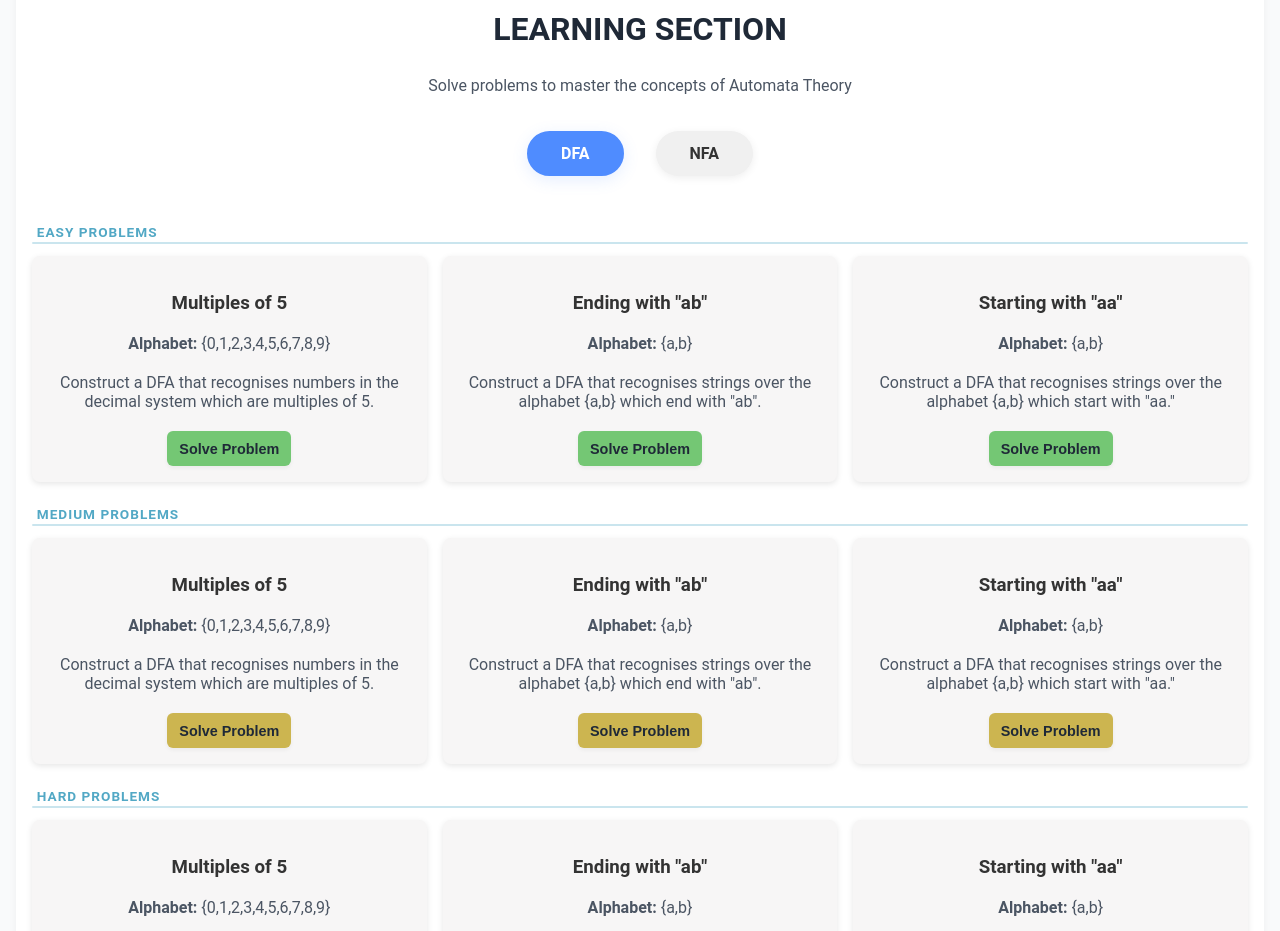
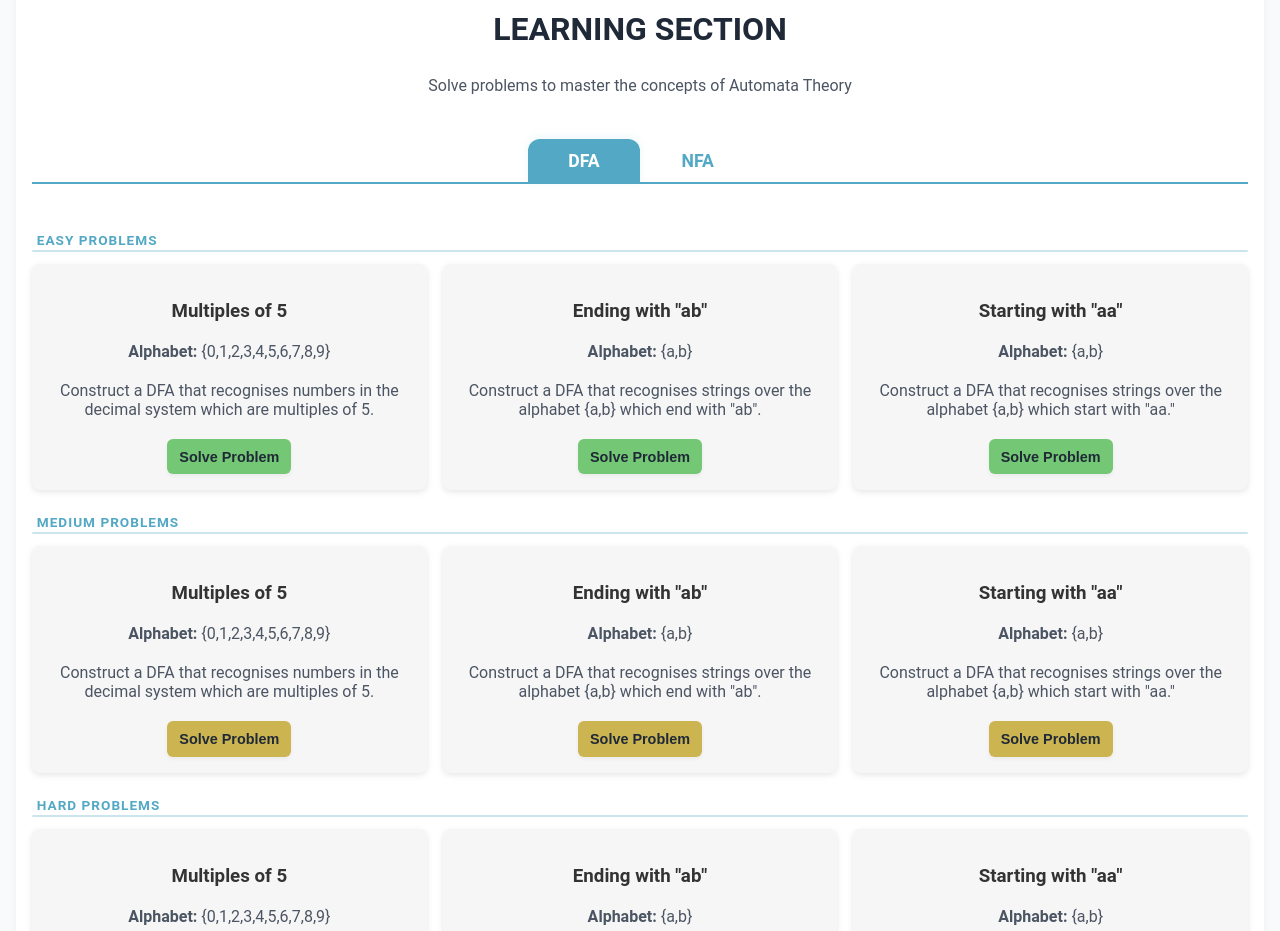
Before and after one commit to egeorgosoulis/finite-automata-web, a website: page index.html in a window 1280 px wide. Shown: the part 900-1831 px from the top of the page. Drawn offline with Linux system fonts and the light colour scheme.

Commit message:
style: center dfa/nfa options on learning section

```diff
--- a/style.css
+++ b/style.css
@@ -259,37 +259,44 @@ button {
     transition: all 0.2s ease-in-out;
 }
 
-/* Center the learning toggle group */
+/* epiloges gia DFA/NFA apo learning section */
 .toggle-group-learning {
     display: flex;
     justify-content: center;
-    align-items: center;
-    gap: 2rem;
-    margin: 1.5rem 0;
+    align-items: flex-end;
+    gap: 0;
+    margin: 2rem 0 1.5rem 0;
+    border-bottom: 2px solid var(--accent-color);
+    width: 100%;
 }
 
-/* Style radio buttons and labels */
 .toggle-group-learning input[type="radio"] {
     display: none;
 }
 
 .toggle-group-learning label {
-    padding: 0.7rem 2rem;
-    border-radius: 25px;
-    background: #f0f0f0;
-    color: #333;
-    font-weight: bold;
+    padding: 0.8rem 2.5rem;
+    background: none;
+    color: var(--accent-color);
+    font-weight: 700;
+    font-size: 1.1rem;
+    border: none;
+    border-radius: 12px 12px 0 0;
     cursor: pointer;
-    transition: background 0.2s, color 0.2s, box-shadow 0.2s;
-    box-shadow: 0 2px 8px rgba(0,0,0,0.07);
-    border: 2px solid transparent;
+    transition: background 0.2s, color 0.2s;
+    margin-bottom: -2px;
+    position: relative;
 }
 
-.toggle-group-learning input[type="radio"]:checked + label {
-    background: #4f8cff;
+.toggle-group-learning input[type="radio"]:checked+label {
+    background: var(--accent-color);
     color: #fff;
-    border-color: #4f8cff;
-    box-shadow: 0 4px 16px rgba(79,140,255,0.15);
+    box-shadow: 0 -2px 8px rgba(82, 168, 197, 0.10);
+    z-index: 2;
+}
+
+.toggle-group-learning label:not(:first-child) {
+    margin-left: 2px;
 }
 
 /* sto dark theme to text twn button exoun skia */
```
